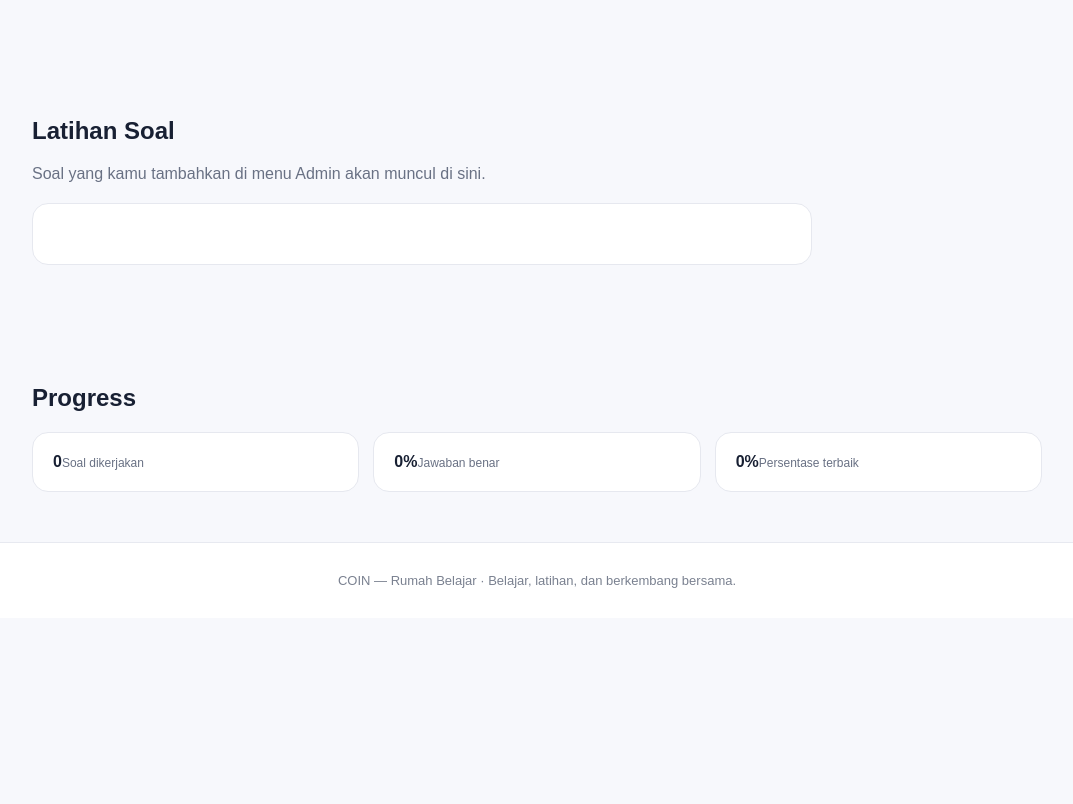
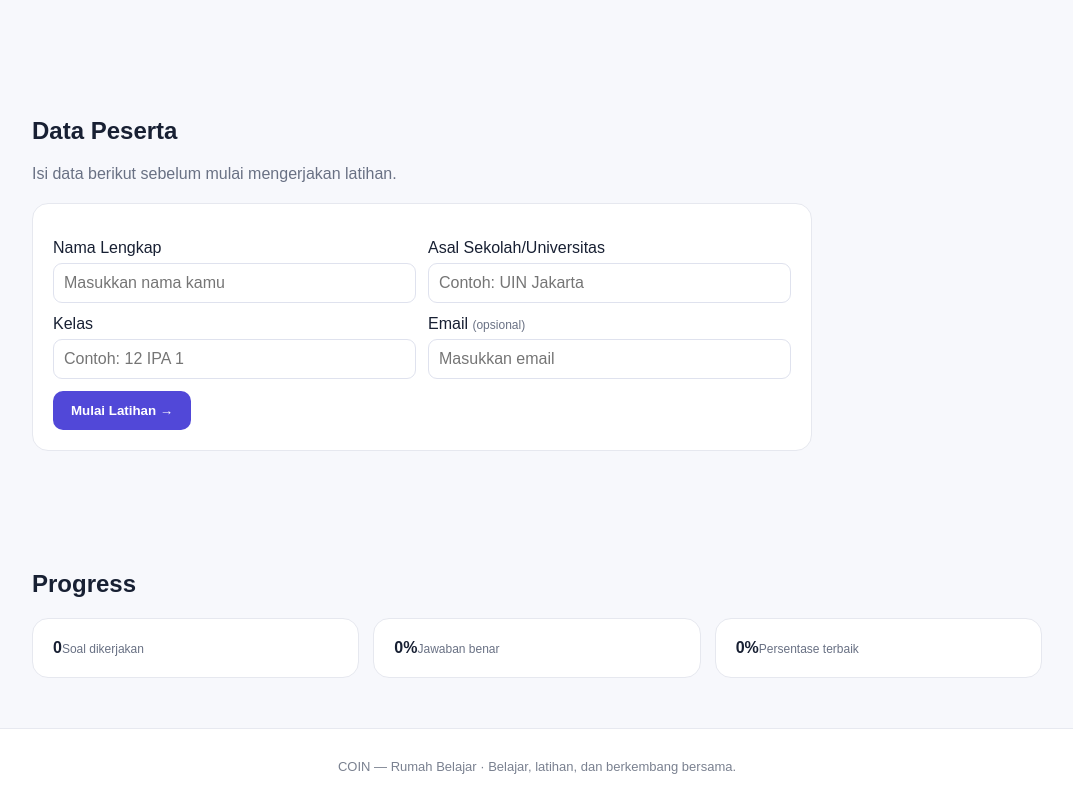
Before and after one commit to Firdaapuspita/RUMBEL-COIN, a plain HTML site: page index.html in a window 1280 px wide. Shown: the part 1035-1839 px from the top of the page, without its empty margins (103-1176 px from the left). Before the commit the page ends 1653 px from the top, so only its background shows below. Drawn offline with Linux system fonts and the light colour scheme.

Commit message:
Tambah form data peserta sebelum latihan

```diff
--- a/index.html
+++ b/index.html
@@ -14,8 +14,51 @@
 
 <section id="materi"><h2>Pilih Subtes</h2><p class="muted">Klik subtes untuk langsung mulai latihan.</p><div class="cards" id="cards"></div></section>
 
-<section id="latihan"><h2>Latihan Soal</h2><p class="muted">Soal yang kamu tambahkan di menu Admin akan muncul di sini.</p><div class="quiz"><div class="top"><span id="cat"></span><span id="count"></span></div><div class="q" id="question"></div><div id="options"></div><div id="feedback"></div><button class="btn primary hidden" id="next" onclick="nextQ()">Soal Berikutnya →</button></div></section>
+<section id="latihan">
+<h2>Data Peserta</h2>
+<p class="muted">Isi data berikut sebelum mulai mengerjakan latihan.</p>
 
+<div class="panel" style="max-width:780px;margin-top:20px">
+<div class="admin-grid">
+
+<div class="field">
+<label>Nama Lengkap</label>
+<input id="namaPeserta" type="text" placeholder="Masukkan nama kamu">
+</div>
+
+<div class="field">
+<label>Asal Sekolah/Universitas</label>
+<input id="asalPeserta" type="text" placeholder="Contoh: UIN Jakarta">
+</div>
+
+<div class="field">
+<label>Kelas</label>
+<input id="kelasPeserta" type="text" placeholder="Contoh: 12 IPA 1">
+</div>
+
+<div class="field">
+<label>Email <span class="small">(opsional)</span></label>
+<input id="emailPeserta" type="email" placeholder="Masukkan email">
+</div>
+
+</div>
+
+<div class="row">
+<button class="btn primary" onclick="mulaiLatihan()">Mulai Latihan →</button>
+</div>
+</div>
+
+<div id="quizArea" class="hidden">
+<div class="quiz">
+<div class="top"><span id="cat"></span><span id="count"></span></div>
+<div class="q" id="question"></div>
+<div id="options"></div>
+<div id="feedback"></div>
+<button class="btn primary hidden" id="next" onclick="nextQ()">Soal Berikutnya →</button>
+</div>
+</div>
+
+</section>
 <section><h2>Progress</h2><div class="stats"><div class="panel"><b id="done">0</b><span class="small">Soal dikerjakan</span></div><div class="panel"><b id="pct">0%</b><span class="small">Jawaban benar</span></div><div class="panel"><b id="best">0%</b><span class="small">Persentase terbaik</span></div></div></section>
 
 
@@ -40,7 +83,13 @@ function go(id){document.getElementById(id).scrollIntoView({behavior:"smooth"});
 function renderSettings(){heroTitle.textContent=settings.title;heroDesc.textContent=settings.desc;}
 function renderCards(){cards.innerHTML=["Penalaran Umum","PBM","PPU","Pengetahuan Kuantitatif","Literasi Bahasa Indonesia","Literasi Bahasa Inggris","Penalaran Matematika"].map((x,i)=>`<div class="card" onclick="startCat('${x}')"><div class="icon">${["🧠","📖","📚","🔢","🇮🇩","🇬🇧","➗"][i]}</div><h3>${x}</h3><p>${qs.filter(q=>q.cat===x).length} soal tersedia</p></div>`).join("")}
 function renderQ(){if(!qs.length){question.textContent="Belum ada soal.";options.innerHTML="";return}let q=qs[idx%qs.length];cat.textContent=q.cat;count.textContent=`Soal ${(idx%qs.length)+1}/${qs.length}`;question.textContent=q.q;feedback.textContent="";next.classList.add("hidden");answered=false;options.innerHTML=q.o.map((x,i)=>`<button class="option" onclick="answerQ(${i},this)">${String.fromCharCode(65+i)}. ${x}</button>`).join("")}
-function startCat(c){let n=qs.findIndex(q=>q.cat===c);idx=n<0?0:n;go("latihan");renderQ()}
+let selectedCat="";
+
+function startCat(c){
+selectedCat=c;
+document.getElementById("quizArea").classList.add("hidden");
+go("latihan");
+}
 function answerQ(i,el){if(answered)return;answered=true;done++;let q=qs[idx%qs.length],opts=document.querySelectorAll(".option");opts[q.a].classList.add("correct");if(i===q.a){right++;el.classList.add("correct");feedback.textContent="✅ Benar! "+q.e}else{el.classList.add("wrong");feedback.textContent="❌ Belum tepat. "+q.e}opts.forEach(x=>x.disabled=true);next.classList.remove("hidden");updateStats()}
 function nextQ(){idx=(idx+1)%qs.length;renderQ()}
 function updateStats(){let p=done?Math.round(right/done*100):0;best=Math.max(best,p);document.getElementById("done").textContent=done;document.getElementById("pct").textContent=p+"%";document.getElementById("best").textContent=best+"%"}
```
